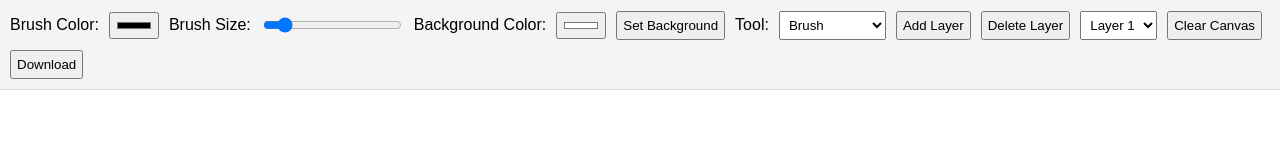
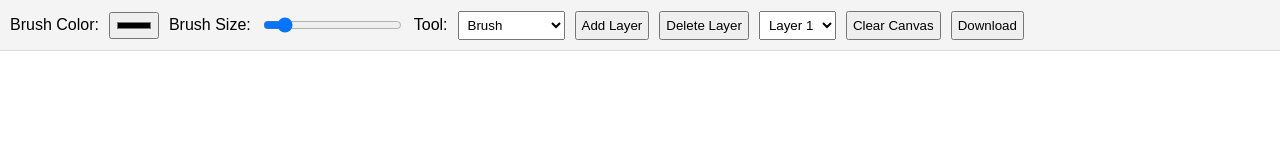
Before and after one commit to TWS-Python/SimpliDraw, a plain HTML site: page index.html in a window 1280 px wide. Drawn offline with Linux system fonts and the light colour scheme.

Commit message:
Update index.html

```diff
--- a/index.html
+++ b/index.html
@@ -8,17 +8,13 @@
 </head>
 <body>
   <div class="toolbar">
-    <label for="brushColor" title="Select the brush color">Brush Color:</label>
+    <label for="brushColor">Brush Color:</label>
     <input type="color" id="brushColor" value="#000000">
 
-    <label for="brushSize" title="Select the brush size">Brush Size:</label>
+    <label for="brushSize">Brush Size:</label>
     <input type="range" id="brushSize" min="1" max="50" value="5">
 
-    <label for="bgColor" title="Select the background color">Background Color:</label>
-    <input type="color" id="bgColor" value="#ffffff">
-    <button id="setBgColor" title="Set the canvas background color">Set Background</button>
-
-    <label for="tool" title="Choose a drawing tool">Tool:</label>
+    <label for="tool">Tool:</label>
     <select id="tool">
       <option value="brush">Brush</option>
       <option value="line">Line</option>
@@ -28,13 +24,12 @@
       <option value="text">Text</option>
     </select>
 
-    <button id="addLayer" title="Add a new layer">Add Layer</button>
-    <button id="deleteLayer" title="Delete the current layer">Delete Layer</button>
+    <button id="addLayer">Add Layer</button>
+    <button id="deleteLayer">Delete Layer</button>
+    <select id="layerSelector"></select>
 
-    <select id="layerSelector" title="Switch between layers"></select>
-
-    <button id="clearCanvas" title="Clear the canvas">Clear Canvas</button>
-    <button id="downloadCanvas" title="Save your drawing as a PNG file">Download</button>
+    <button id="clearCanvas">Clear Canvas</button>
+    <button id="downloadCanvas">Download</button>
   </div>
   <canvas id="drawingCanvas"></canvas>
   <script src="script.js"></script>
```
